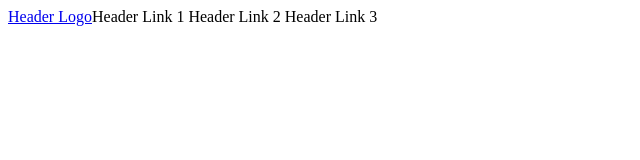
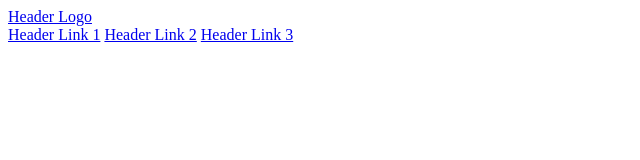
Before and after one commit to iliyasahad/odin_landing_page, a plain HTML site: page index.html in a window 1280 px wide. Shown: the whole page, without its empty margins (0-640 px from the left). Drawn offline with Linux system fonts and the light colour scheme.

Commit message:
Reorganised divs

```diff
--- a/index.html
+++ b/index.html
@@ -7,18 +7,21 @@
     <title>Odin Landing Page</title>
 </head>
 <body>
-    <div class="nav-bar-container">
-        <div class="nav-home">
-            <a class="logo" href="/">Header Logo</a>
-        </div>
-        <div class="nav-buttons">
-            <a class="nav-link">Header Link 1</a>
-            <a class="nav-link">Header Link 2</a>
-            <a class="nav-link">Header Link 3</a>
+    <div class="header">
+        <div class="nav-bar">
+            <div class="nav-home">
+                <a class="logo" href="/">Header Logo</a>
+            </div>
+            <div class="nav-buttons">
+                <a class="nav-link" href="#">Header Link 1</a>
+                <a class="nav-link" href="#">Header Link 2</a>
+                <a class="nav-link" href="#">Header Link 3</a>
+            </div>
+            <div class="hero-container"></div>
         </div>
     </div>
+
     <div class="page-container">
-        <div class="intro-container"></div>
         <div class="random-info-container"></div>
         <div class="quote-container"></div>
         <div class="signup-container"></div>
```
